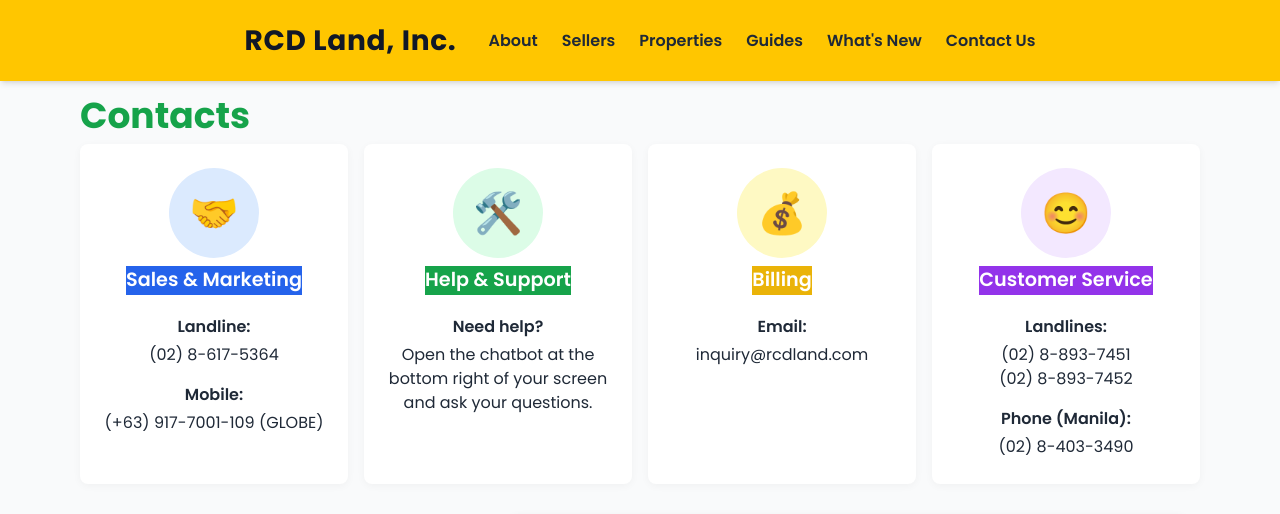
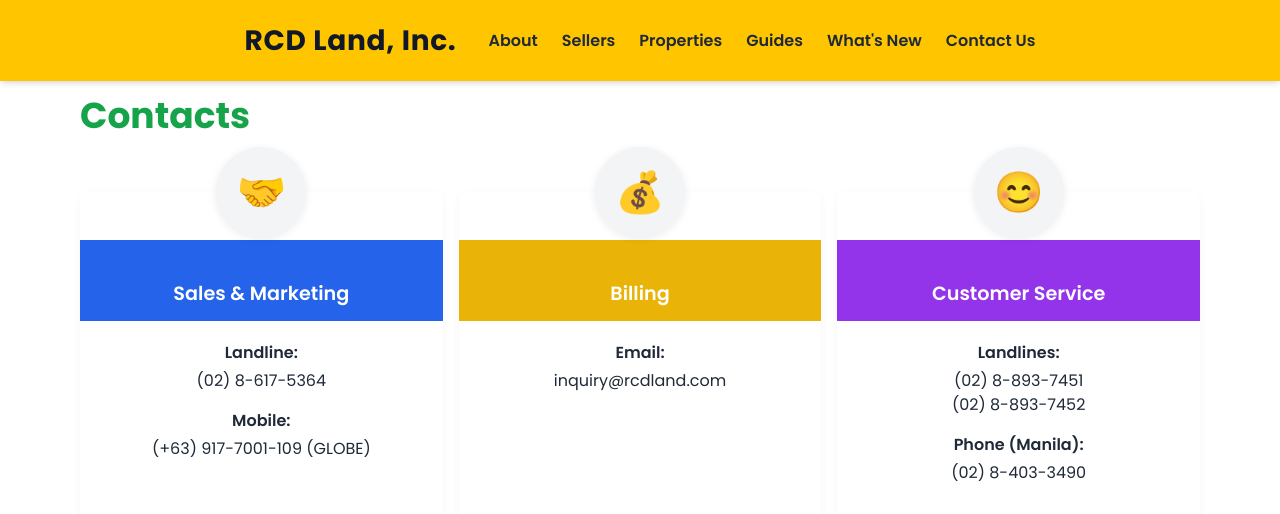
Before and after one commit to renrengabas/rcdland.com, a Jekyll site: the page built from contacts/index.html, in a window 1280 px wide and 1400 px high. Shown: the top 514 px of the window. Built offline with Jekyll 4.4.1, drawn with Linux system fonts in a browser that asks for light colours; nearby versions of some CDN libraries; grey boxes are pictures that could not be loaded.

Commit message:
/index & Contact Us Page Fixes
- desktop/mobile index hero background
- adjusted contacts layout
- adjusted/removed extra buttons

```diff
--- a/contacts/index.html
+++ b/contacts/index.html
@@ -36,8 +36,10 @@
 
   .card-overlay {
     position: relative;
-  padding-top: 48px; /* space for the icon */
+    padding-top: 48px;
+    /* space for the icon */
   }
+
   .overlay-icon {
     position: absolute;
     top: 0;
@@ -51,12 +53,27 @@
     background: #fff;
     border-radius: 8px;
     box-shadow: 0 2px 8px 0 rgb(0 0 0 / 0.04);
-    overflow: hidden;
+    overflow: visible;
     display: flex;
     flex-direction: column;
     align-items: center;
     min-height: 340px;
     margin-bottom: 0;
+    position: relative;
+  }
+
+  .icon-outer {
+    position: absolute;
+    top: -45px;
+    left: 50%;
+    transform: translateX(-50%);
+    z-index: 2;
+    width: 90px;
+    height: 90px;
+    display: flex;
+    align-items: center;
+    justify-content: center;
+    pointer-events: none;
   }
 
   .custom-card-icon-wrapper {
@@ -66,7 +83,9 @@
     width: 90px;
     height: 90px;
     border-radius: 50%;
-    margin: 1.5rem auto 0.5rem auto;
+    background: #f3f4f6;
+    box-shadow: 0 2px 8px 0 rgb(0 0 0 / 0.08);
+    margin: 0;
   }
 
   .custom-card-icon {
@@ -74,8 +93,25 @@
   }
 
   .custom-card-header {
+    width: 100%;
+    padding: 2.5rem 0 0.75rem 0;
+    text-align: center;
     position: relative;
     z-index: 1;
+    min-height: 56px;
+    display: flex;
+    align-items: flex-end;
+    justify-content: center;
+  }
+
+  .header-blue {
+    background-color: #2563eb !important;
+  }
+  .header-yellow {
+    background-color: #eab308 !important;
+  }
+  .header-purple {
+    background-color: #9333ea !important;
   }
 
   .custom-card-title {
@@ -83,6 +119,9 @@
     font-size: 1.2rem;
     font-weight: 600;
     margin: 0;
+    background: transparent;
+    display: inline-block;
+    width: 100%;
   }
 
   .custom-card-body {
@@ -93,25 +132,6 @@
     display: flex;
     flex-direction: column;
     gap: 1rem;
-  }
-
-  .custom-card-btn {
-    background: #16a34a;
-    color: #fff;
-    border: none;
-    border-radius: 6px;
-    padding: 0.5rem 1.25rem;
-    font-weight: 600;
-    font-size: 1rem;
-    cursor: pointer;
-    transition: background 0.2s;
-    width: 100%;
-  }
-
-  .custom-card-btn:hover,
-  .custom-card-btn:focus {
-    background: #facc15;
-    color: #222;
   }
 
   /* Responsive grid for cards */
@@ -141,23 +161,25 @@
   }
 </style>
 
-<section class="pt-24 pb-12 bg-gray-50 text-gray-800">
+<section class="pt-24 pb-12 text-gray-800">
   <div class="max-w-6xl mx-auto px-4">
 
     <!-- 1. Contact Us Title -->
-    <div class="mb-2">
+    <div class="mb-14">
       <h1 class="text-4xl font-bold text-[#16a34a]">{{ page.title }}</h1>
     </div>
 
     <!-- 2. Contact Cards Section (Stripe-style) -->
     <div class="mb-8">
-      <div class="grid grid-cols-1 sm:grid-cols-2 lg:grid-cols-4 gap-4">
+      <div class="grid grid-cols-1 sm:grid-cols-2 lg:grid-cols-3 gap-4">
         <!-- Sales Card -->
-        <div class="custom-contact-card">
+        <div class="custom-contact-card card-overlay">
+          <div class="icon-outer">
             <div class="custom-card-icon-wrapper bg-blue-100">
               <span class="custom-card-icon text-blue-600">🤝</span>
             </div>
-          <div class="custom-card-header bg-blue-600">
+          </div>
+        <div class="custom-card-header header-blue">
             <h3 class="custom-card-title">Sales & Marketing</h3>
           </div>
           <div class="custom-card-body">
@@ -173,27 +195,14 @@
             </div>
           </div>
         </div>
-        <!-- Help & Support Card -->
-        <div class="custom-contact-card">
-          <div class="custom-card-icon-wrapper bg-green-100">
-            <span class="custom-card-icon text-green-600">🛠️</span>
-          </div>
-          <div class="custom-card-header bg-green-600">
-            <h3 class="custom-card-title">Help & Support</h3>
-          </div>
-          <div class="custom-card-body">
-            <div>
-              <div class="font-semibold mb-1">Need help?</div>
-              <span>Open the chatbot at the bottom right of your screen and ask your questions.</span>
-            </div>
-          </div>
-        </div>
         <!-- Billing Card -->
-        <div class="custom-contact-card">
+        <div class="custom-contact-card card-overlay">
+          <div class="icon-outer">
             <div class="custom-card-icon-wrapper bg-yellow-100">
               <span class="custom-card-icon text-yellow-600">💰</span>
             </div>
-          <div class="custom-card-header bg-yellow-500">
+          </div>
+        <div class="custom-card-header header-yellow">
             <h3 class="custom-card-title">Billing</h3>
           </div>
           <div class="custom-card-body">
@@ -205,11 +214,13 @@
           </div>
         </div>
         <!-- Customer Service Card -->
-        <div class="custom-contact-card">
+        <div class="custom-contact-card card-overlay">
+          <div class="icon-outer">
             <div class="custom-card-icon-wrapper bg-purple-100">
               <span class="custom-card-icon text-purple-600">😊</span>
             </div>
-          <div class="custom-card-header bg-purple-600">
+          </div>
+        <div class="custom-card-header header-purple">
             <h3 class="custom-card-title">Customer Service</h3>
           </div>
           <div class="custom-card-body">
@@ -224,7 +235,6 @@
               <div class="font-semibold mb-1">Phone (Manila):</div>
               <a href="tel:0284033490" class="hover:text-yellow-500 transition-colors duration-300 block">(02)
                 8-403-3490</a>
-            </div>
             </div>
           </div>
         </div>
@@ -245,11 +255,13 @@
             <h3 class="m-0">{{ office.name }}</h3>
             <p class="mb-1">{{ office.address }}</p>
             {% if office.phone1 %}
-          <p class="mb-1">Phone: <a href="tel:{{ office.phone1 }}" class="hover:text-yellow-500">{{ office.phone1 }}</a>
+            <p class="mb-1">Phone: <a href="tel:{{ office.phone1 }}" class="hover:text-yellow-500">{{ office.phone1
+                }}</a>
             </p>
             {% endif %}
             {% if office.phone2 %}
-          <p class="mb-1">Phone: <a href="tel:{{ office.phone2 }}" class="hover:text-yellow-500">{{ office.phone2 }}</a>
+            <p class="mb-1">Phone: <a href="tel:{{ office.phone2 }}" class="hover:text-yellow-500">{{ office.phone2
+                }}</a>
             </p>
             {% endif %}
             {% if office.email %}
```
Also changed, not shown: index.html (+89 -32 lines), contactcard.png (deleted), ss.png (deleted), updatedcontacts.png (added), 2 other files. Lines whose indentation alone changed are shown as unchanged.
